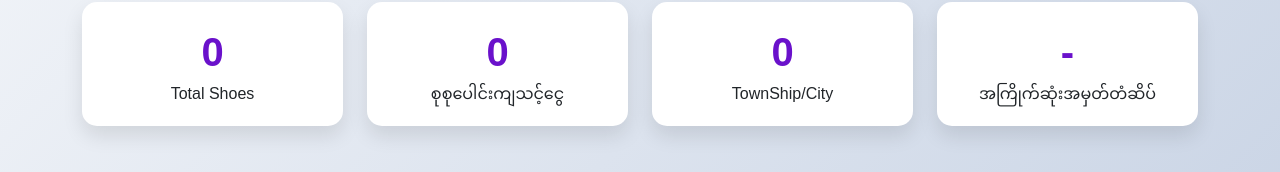
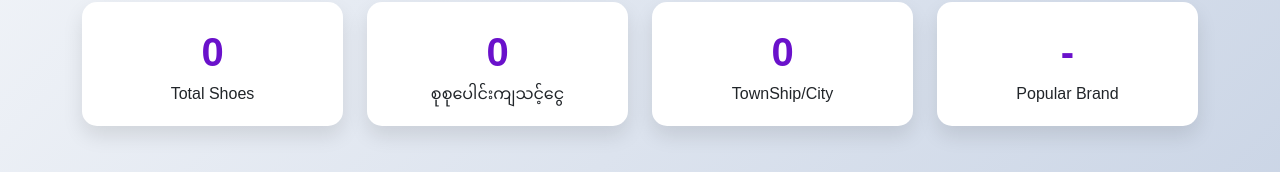
Before and after one commit to ZanexftBroken/coolchips_sheet, a plain HTML site: page index.html in a window 1280 px wide. Shown: the part 274-446 px from the top of the page. Drawn offline with nearby package versions, Linux system fonts and the light colour scheme.

Commit message:
index.html

```diff
--- a/index.html
+++ b/index.html
@@ -192,7 +192,7 @@
             <div class="col-md-3">
                 <div class="card stat-card">
                     <div class="stat-number" id="favoriteBrand">-</div>
-                    <div class="stat-label">အကြိုက်ဆုံးအမှတ်တံဆိပ်</div>
+                    <div class="stat-label">Popular Brand</div>
                 </div>
             </div>
         </div>
```
